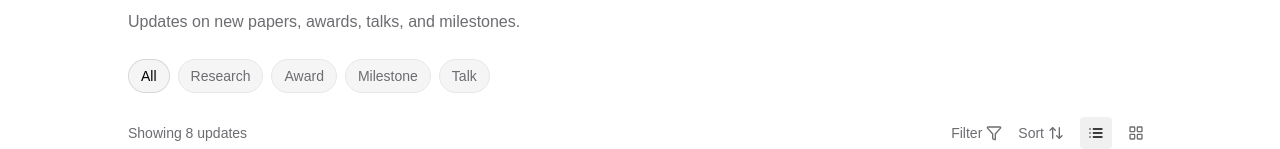
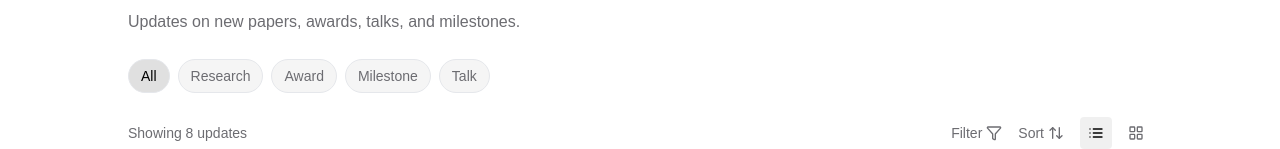
Before and after one commit to kyxzhe/kyxzhe.github.io, a Next.js app: page /news in a window 1280 px wide. Shown: the part 228-377 px from the top of the page. Built offline with nearby package versions, Linux system fonts and the light colour scheme.

Commit message:
style: align news filter active state

```diff
--- a/src/app/news/page.tsx
+++ b/src/app/news/page.tsx
@@ -306,11 +306,11 @@ export default function NewsPage() {
               key={category}
               type="button"
               onClick={() => setActiveCategory(category)}
-                className={`px-3 py-1.5 rounded-full border transition-colors bg-[rgba(0,0,0,0.04)] ${
-                  activeCategory === category
-                    ? "text-foreground border-[rgba(0,0,0,0.12)]"
-                    : "text-muted-foreground border-[rgb(229,231,235)] hover:border-foreground/40"
-                }`}
+              className={`px-3 py-1.5 rounded-full border transition-colors ${
+                activeCategory === category
+                  ? "bg-[rgba(0,0,0,0.12)] text-foreground border-[rgb(229,231,235)]"
+                  : "bg-[rgba(0,0,0,0.04)] text-muted-foreground border-[rgb(229,231,235)] hover:border-foreground/40"
+              }`}
             >
               {formatCategoryLabel(category)}
             </button>
```
